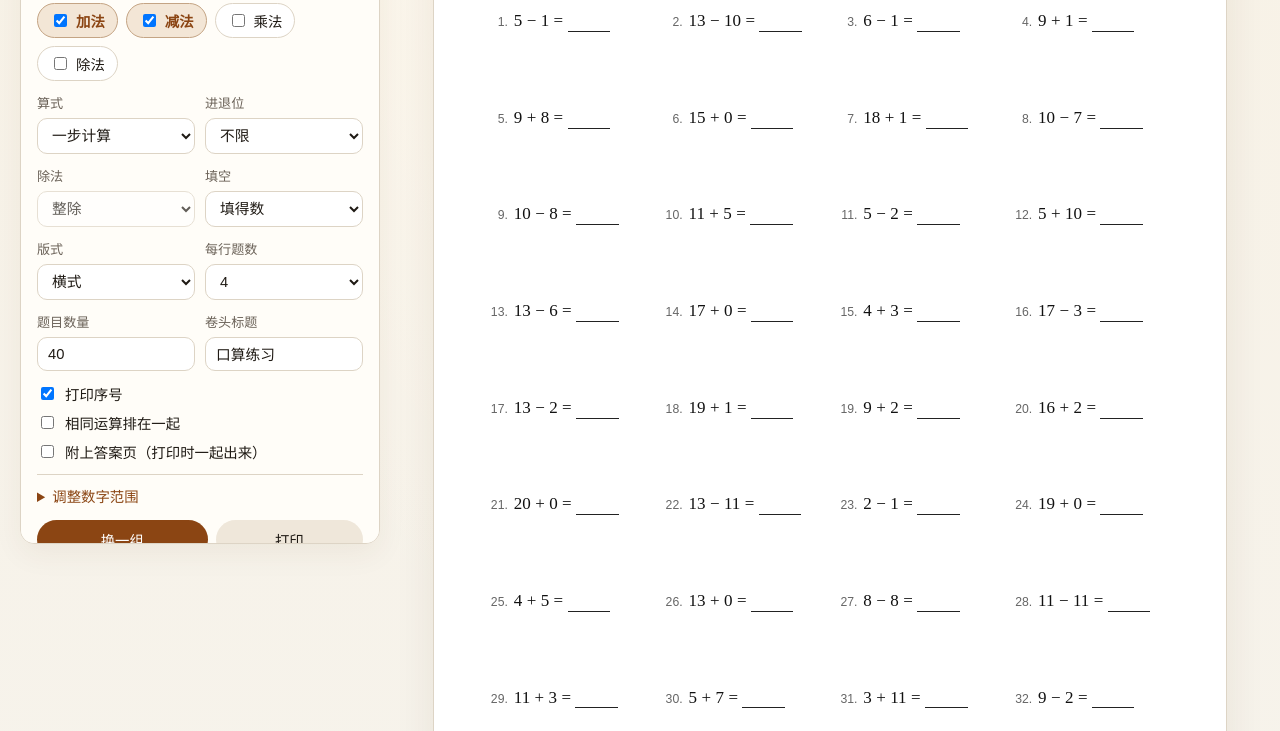
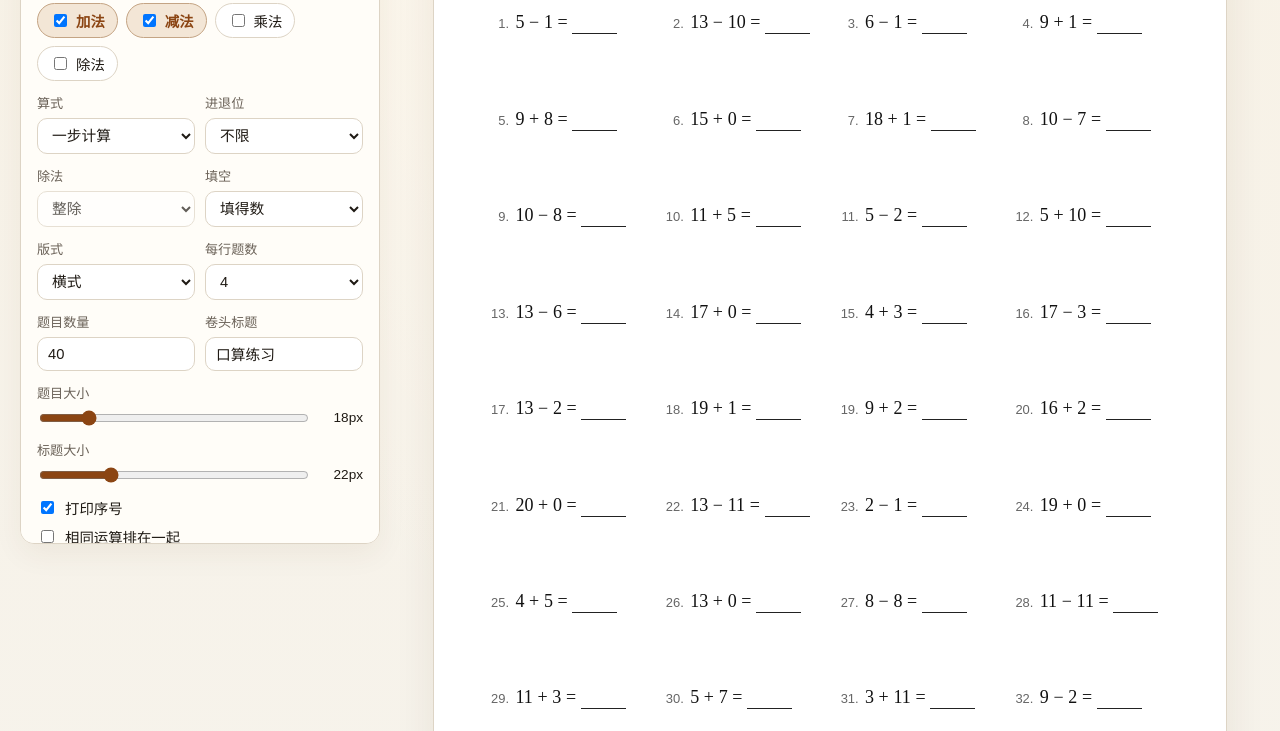
Before and after one commit to w4o/Magic, a plain HTML site: page suan-ti.html in a window 1280 px wide. Shown: the part 244-975 px from the top of the page. Drawn offline with Linux system fonts and the light colour scheme.

Commit message:
Let the arithmetic worksheet font sizes be adjusted from the panel.
Question and title sizes follow sliders, and larger type flows onto extra pages instead of overflowing the sheet.

```diff
--- a/suan-ti.html
+++ b/suan-ti.html
@@ -107,6 +107,27 @@
       display: grid;
       grid-template-columns: 1fr 1fr;
       gap: 10px;
+    }
+
+    .ctrl {
+      display: flex;
+      align-items: center;
+      gap: 8px;
+      margin-top: 6px;
+    }
+
+    .ctrl input[type="range"] {
+      flex: 1;
+      width: auto;
+      accent-color: var(--accent);
+    }
+
+    .ctrl output {
+      min-width: 3.2em;
+      text-align: right;
+      font-variant-numeric: tabular-nums;
+      color: var(--ink);
+      font-size: 0.85rem;
     }
 
     .ops {
@@ -257,7 +278,7 @@
     .sheet-head h2 {
       margin: 0;
       text-align: center;
-      font-size: 22px;
+      font-size: var(--title-size, 22px);
       letter-spacing: 0.32em;
       font-weight: 700;
     }
@@ -265,7 +286,7 @@
     .sheet-head .kicker {
       margin: 3px 0 0;
       text-align: center;
-      font-size: 13px;
+      font-size: calc(var(--title-size, 22px) * 0.58);
       letter-spacing: 0.12em;
       color: #444;
     }
@@ -414,7 +435,7 @@
       align-content: start;
       gap: 3.2mm 4mm;
       font-family: "Songti SC", "STSong", "SimSun", serif;
-      font-size: 14px;
+      font-size: var(--a-size, 14px);
       font-variant-numeric: tabular-nums;
     }
 
@@ -423,7 +444,7 @@
     .answers .no {
       color: #666;
       font-family: "PingFang SC", "Hiragino Sans GB", sans-serif;
-      font-size: 12px;
+      font-size: 0.85em;
       margin-right: 0.35em;
     }
 
@@ -543,6 +564,13 @@
           <input id="title" type="text" maxlength="16" value="口算练习" spellcheck="false" />
         </div>
       </div>
+
+      <label class="field">题目大小
+        <span class="ctrl"><input id="q-size" type="range" min="12" max="48" value="18" /><output id="q-size-out">18px</output></span>
+      </label>
+      <label class="field">标题大小
+        <span class="ctrl"><input id="title-size" type="range" min="16" max="40" value="22" /><output id="title-size-out">22px</output></span>
+      </label>
 
       <div class="checks">
         <label><input type="checkbox" id="show-index" checked /> 打印序号</label>
@@ -966,15 +994,14 @@
     }
 
     function perPage(cfg) {
-      const cols = cfg.columns;
+      const cols = cfg.columns || 4;
+      const size = Math.min(48, Math.max(12, cfg.qSize || 18));
       if (cfg.layout === "vertical") {
-        if (cols <= 2) return 10;
-        if (cols === 3) return 12;
-        return 16;
+        const rows = Math.max(2, Math.min(5, Math.floor(560 / (size * 5 + 28))));
+        return rows * cols;
       }
-      if (cols <= 2) return 20;
-      if (cols === 3) return 30;
-      return 40;
+      const rows = Math.max(4, Math.min(10, Math.floor(820 / (size * 1.85 + 14))));
+      return rows * cols;
     }
 
     function chunk(list, size) {
@@ -1021,29 +1048,22 @@
       );
     }
 
-    function questionSize(cfg, problems) {
-      if (cfg.layout === "vertical") return cfg.columns >= 4 ? 16 : 18;
-      let digits = 1;
-      problems.forEach((p) => {
-        const extra = p.kind === "chain"
-          ? p.tokens.reduce((sum, token) => sum + String(token).length, 0)
-          : String(p.a).length + String(p.b).length;
-        digits = Math.max(digits, extra + String(p.result).length);
-      });
-      let size = cfg.columns <= 2 ? 22 : cfg.columns === 3 ? 19 : 17;
-      if (cfg.columns >= 4 && digits >= 8) size = 15;
-      else if (cfg.columns >= 4 && digits >= 6) size = 16;
-      else if (cfg.columns === 3 && digits >= 12) size = 16;
-      else if (cfg.columns <= 2 && digits >= 14) size = 18;
-      return size;
+    function pageStyle(cfg) {
+      const qSize = Math.min(48, Math.max(12, cfg.qSize || 18));
+      const titleSize = Math.min(40, Math.max(16, cfg.titleSize || 22));
+      const answerSize = Math.max(12, Math.round(qSize * 0.78));
+      return "--cols:" + (cfg.columns || 4) +
+        ";--q-size:" + qSize + "px" +
+        ";--title-size:" + titleSize + "px" +
+        ";--a-size:" + answerSize + "px";
     }
 
     function renderPages(cfg, problems) {
       const pagesEl = document.getElementById("pages");
-      const qSize = questionSize(cfg, problems);
+      const style = pageStyle(cfg);
       const head = sheetHead(cfg.title, subtitle(cfg, problems.length), true);
       if (!problems.length) {
-        pagesEl.innerHTML = '<section class="page" style="--cols:' + cfg.columns + '">' + head +
+        pagesEl.innerHTML = '<section class="page" style="' + style + '">' + head +
           '<p class="empty-note">这个范围凑不出题目。把进退位改成「不限」，或把数字范围放宽一些。</p></section>';
         return 1;
       }
@@ -1061,7 +1081,7 @@
         }).join("");
         const spread = group.length >= Math.ceil(capacity * 0.7);
         html.push(
-          '<section class="page" style="--cols:' + cfg.columns + ";--q-size:" + qSize + 'px">' +
+          '<section class="page" style="' + style + '">' +
             head +
             '<div class="grid' + (spread ? " spread" : "") + '">' + cells + "</div>" +
             '<div class="foot">第 ' + (pi + 1) + " 页 / 共 " + total + " 页</div>" +
@@ -1075,7 +1095,7 @@
         const index = problemPages.length + ai + 1;
         const spreadAns = group.length >= 18;
         html.push(
-          '<section class="page">' +
+          '<section class="page" style="' + style + '">' +
             sheetHead("参考答案", subtitle(cfg, problems.length), false) +
             '<div class="answers' + (spreadAns ? " spread" : "") + '">' + cells + "</div>" +
             '<div class="foot">第 ' + index + " 页 / 共 " + total + " 页</div>" +
@@ -1119,6 +1139,10 @@
         blank: document.getElementById("blank"),
         layout: document.getElementById("layout"),
         columns: document.getElementById("columns"),
+        qSize: document.getElementById("q-size"),
+        qSizeOut: document.getElementById("q-size-out"),
+        titleSize: document.getElementById("title-size"),
+        titleSizeOut: document.getElementById("title-size-out"),
         count: document.getElementById("count"),
         title: document.getElementById("title"),
         showIndex: document.getElementById("show-index"),
@@ -1140,6 +1164,12 @@
       let paintTimer = null;
       let cachedKey = "";
       let cachedProblems = [];
+
+      function clampSize(el, lo, hi, fallback) {
+        const n = Math.round(Number(el && el.value));
+        if (!Number.isFinite(n)) return fallback;
+        return Math.min(hi, Math.max(lo, n));
+      }
 
       function numVal(el, fallback) {
         if (el.value === "") return null;
@@ -1181,6 +1211,8 @@
           blank: els.blank.value,
           layout: els.shape.value === "chain" ? "horizontal" : els.layout.value,
           columns: Number(els.columns.value) || 4,
+          qSize: clampSize(els.qSize, 12, 48, 18),
+          titleSize: clampSize(els.titleSize, 16, 40, 22),
           count,
           title: els.title.value.trim() || "口算练习",
           showIndex: els.showIndex.checked,
@@ -1330,6 +1362,14 @@
       });
       document.getElementById("title").addEventListener("input", onPresent);
 
+      function bindRange(input, output) {
+        const sync = () => { output.textContent = input.value + "px"; };
+        input.addEventListener("input", () => { sync(); onPresent(); });
+        sync();
+      }
+      bindRange(els.qSize, els.qSizeOut);
+      bindRange(els.titleSize, els.titleSizeOut);
+
       presetEl.addEventListener("change", () => {
         if (presetEl.value === "custom") {
           document.getElementById("range-box").open = true;
```
